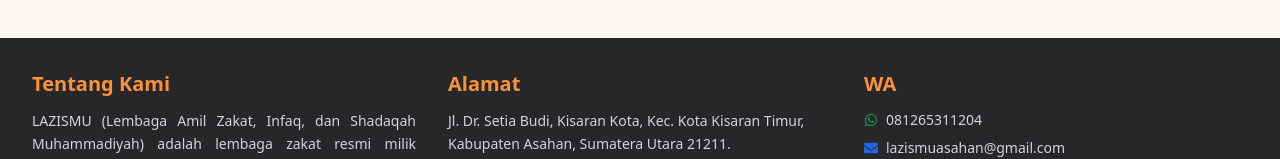
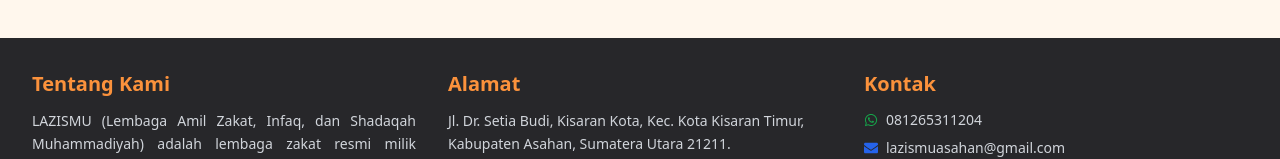
Before and after one commit to mayangpuspitasari/frontend-crowdfunding, a React (Vite) app: page / in a window 1280 px wide. Shown: the part 972-1131 px from the top of the page. Built offline with nearby package versions, Linux system fonts and the light colour scheme; no server answers.

Commit message:
perbaikan footer

```diff
--- a/src/components/Footer.jsx
+++ b/src/components/Footer.jsx
@@ -75,7 +75,7 @@
         {/* Kontak */}
         <div>
           <h2 className="text-lg md:text-xl font-bold text-orange-400 mb-3">
-            WA
+            Kontak
           </h2>
 
           <div className="flex items-center text-sm text-gray-300 mb-2">
```
